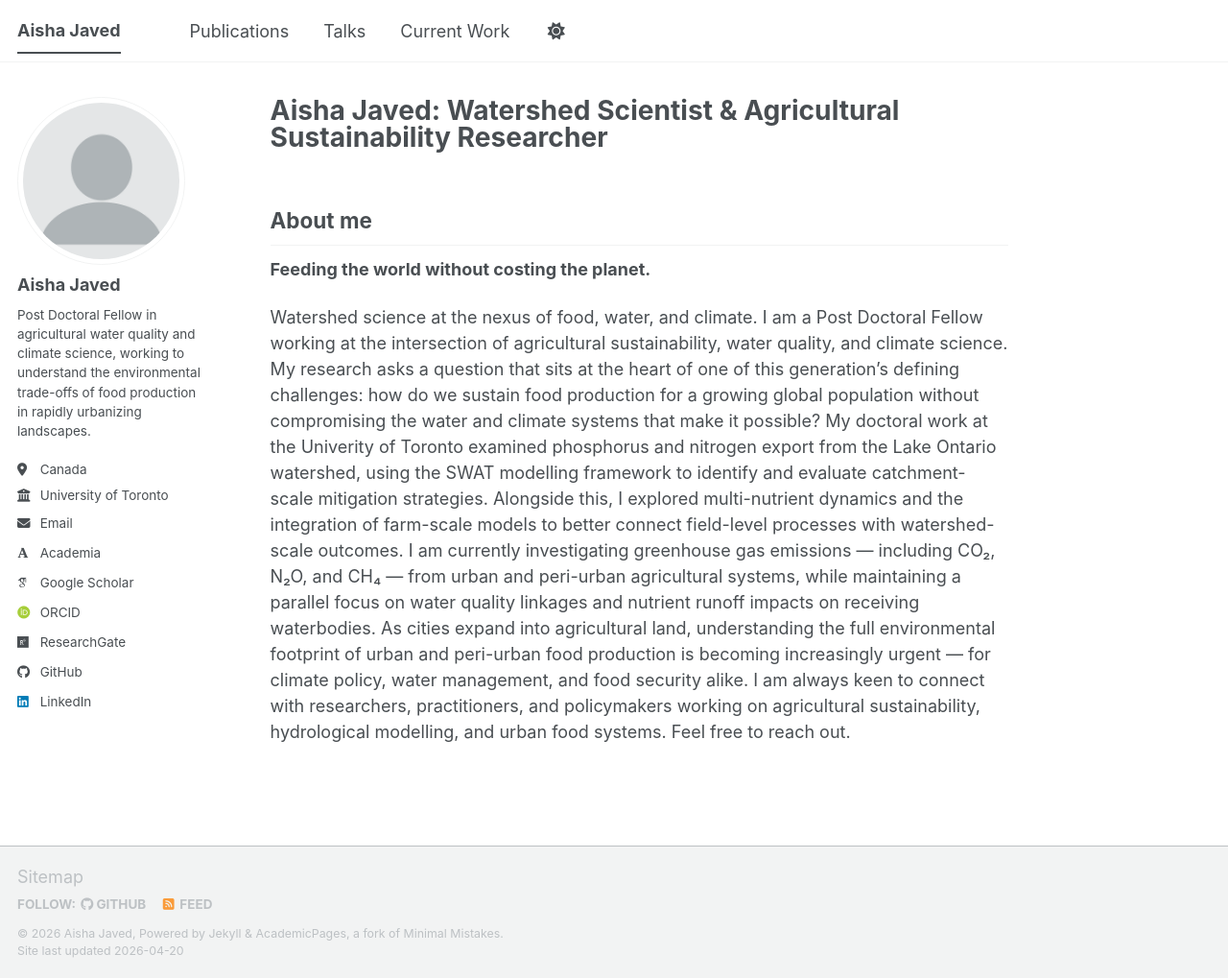
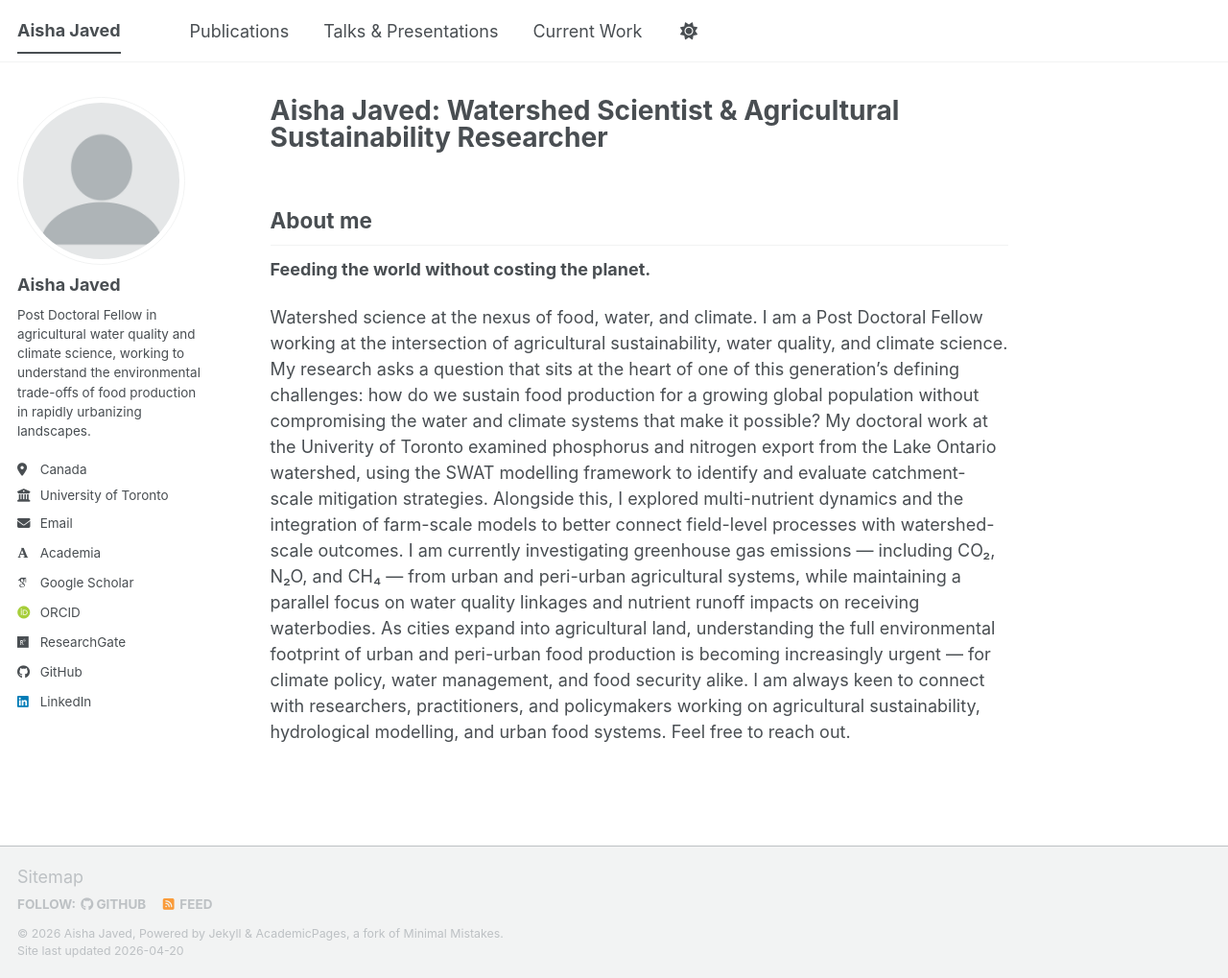
Before and after one commit to aishaj8/aishaj8.github.io, a Jekyll site: the page built from _pages/about.md, in a window 1280 px wide and 1019 px high. Shown: the whole window at 96% size. Built offline with Jekyll 4.4.1, drawn with Linux system fonts in a browser that asks for light colours; some web fonts are replaced; a script bundle is joined from its source files by our own code; library files that are not in the unit come from our copies.

Commit message:
updated talks page title

```diff
--- a/_data/navigation.yml
+++ b/_data/navigation.yml
@@ -11,7 +11,7 @@ main:
   - title: "Publications"
     url: /publications/
 
-  - title: "Talks"
+  - title: "Talks & Presentations"
     url: /talks/
 
   #- title: "Teaching"
```
